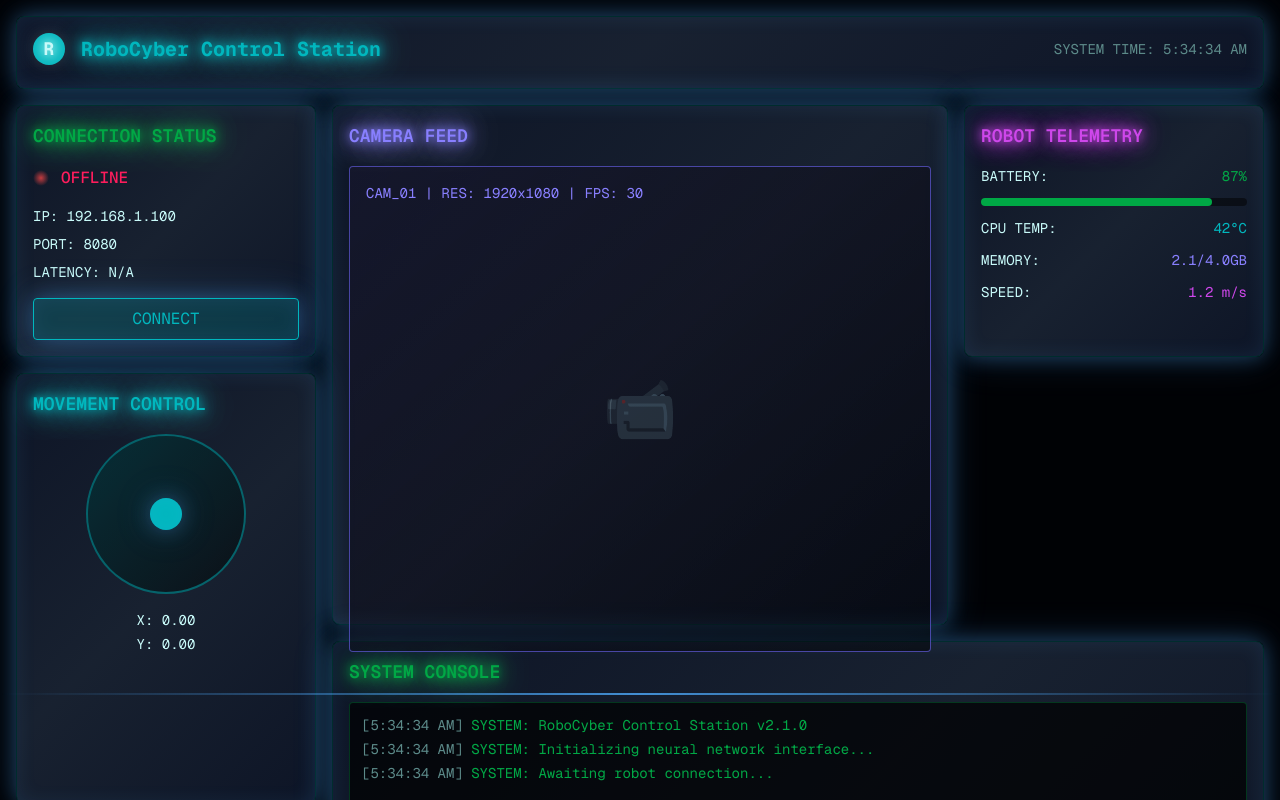
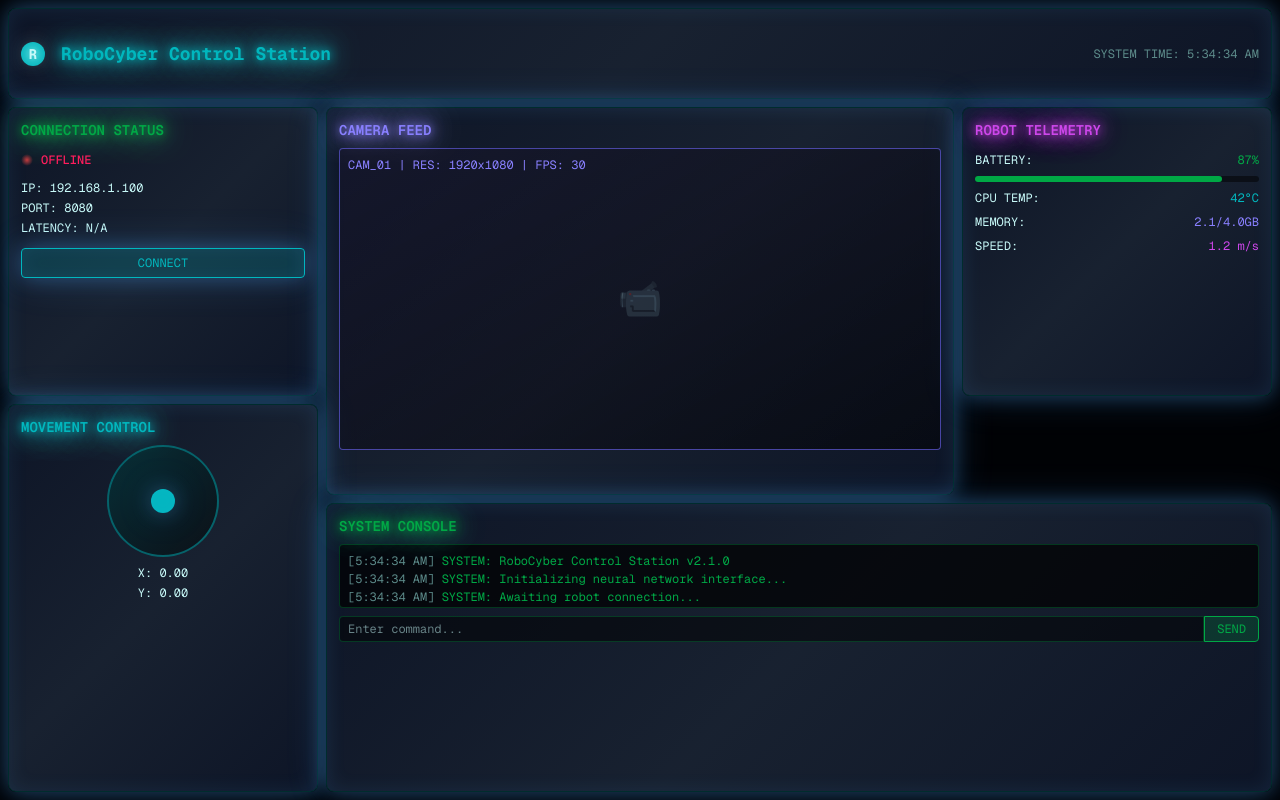
Before and after one commit to OsawaKousei/web_robot_controller, a Next.js app: page / in a window 1280 px wide. Shown: the top 800 px of the page. Built offline with nearby package versions, Linux system fonts and the light colour scheme.

Commit message:
配置変更

```diff
--- a/src/app/globals.css
+++ b/src/app/globals.css
@@ -146,20 +146,3 @@
   0%, 100% { opacity: 1; }
   50% { opacity: 0.5; }
 }
-
-@keyframes scan-line {
-  0% { transform: translateY(-100%); }
-  100% { transform: translateY(100vh); }
-}
-
-.scan-line {
-  position: fixed;
-  top: 0;
-  left: 0;
-  right: 0;
-  height: 2px;
-  background: linear-gradient(90deg, transparent, rgba(79, 172, 254, 0.8), transparent);
-  animation: scan-line 3s linear infinite;
-  z-index: 1000;
-  pointer-events: none;
-}
--- a/src/app/layout.tsx
+++ b/src/app/layout.tsx
@@ -27,7 +27,6 @@ export default function RootLayout({
       <body
         className={`${geistSans.variable} ${geistMono.variable} antialiased`}
       >
-        <div className="scan-line"></div>
         {children}
       </body>
     </html>
--- a/src/app/page.tsx
+++ b/src/app/page.tsx
@@ -75,52 +75,52 @@ export default function Home() {
   }, []);
 
   return (
-    <div className="min-h-screen bg-background text-foreground p-4 grid grid-cols-12 grid-rows-12 gap-4">
+    <div className="h-screen bg-background text-foreground p-2 grid grid-cols-12 grid-rows-8 gap-2 overflow-hidden">
       {/* Header */}
-      <header className="col-span-12 row-span-1 panel-gradient border border-panel-border rounded-lg p-4 cyber-glow">
-        <div className="flex items-center justify-between">
+      <header className="col-span-12 row-span-1 panel-gradient border border-panel-border rounded-lg p-3 cyber-glow">
+        <div className="flex items-center justify-between h-full">
           <div className="flex items-center space-x-4">
-            <div className="w-8 h-8 bg-cyber-blue rounded-full neon-text flex items-center justify-center">
-              <span className="text-lg font-bold">R</span>
+            <div className="w-6 h-6 bg-cyber-blue rounded-full neon-text flex items-center justify-center">
+              <span className="text-sm font-bold">R</span>
             </div>
-            <h1 className="text-xl font-bold neon-text text-cyber-blue">
+            <h1 className="text-lg font-bold neon-text text-cyber-blue">
               RoboCyber Control Station
             </h1>
           </div>
-          <div className="text-sm text-muted-foreground">
+          <div className="text-xs text-muted-foreground">
             SYSTEM TIME: {new Date().toLocaleTimeString()}
           </div>
         </div>
       </header>
 
       {/* Connection Panel */}
-      <div className="col-span-3 row-span-3 panel-gradient border border-panel-border rounded-lg p-4 cyber-glow">
-        <h2 className="text-lg font-semibold mb-4 text-cyber-green neon-text">
+      <div className="col-span-3 row-span-3 panel-gradient border border-panel-border rounded-lg p-3 cyber-glow">
+        <h2 className="text-sm font-semibold mb-3 text-cyber-green neon-text">
           CONNECTION STATUS
         </h2>
-        <div className="space-y-4">
-          <div className="flex items-center space-x-3">
+        <div className="space-y-3">
+          <div className="flex items-center space-x-2">
             <div
-              className={`w-4 h-4 rounded-full ${
+              className={`w-3 h-3 rounded-full ${
                 isConnected ? "status-online" : "status-offline"
               }`}
             ></div>
             <span
-              className={`font-medium ${
+              className={`font-medium text-xs ${
                 isConnected ? "text-cyber-green" : "text-destructive"
               }`}
             >
               {isConnected ? "ONLINE" : "OFFLINE"}
             </span>
           </div>
-          <div className="space-y-2 text-sm">
+          <div className="space-y-1 text-xs">
             <div>IP: 192.168.1.100</div>
             <div>PORT: 8080</div>
             <div>LATENCY: {isConnected ? "12ms" : "N/A"}</div>
           </div>
           <button
             onClick={toggleConnection}
-            className={`w-full py-2 px-4 rounded border transition-all duration-300 ${
+            className={`w-full py-1.5 px-3 rounded border transition-all duration-300 text-xs ${
               isConnected
                 ? "bg-destructive/20 border-destructive text-destructive hover:bg-destructive/30"
                 : "bg-cyber-blue/20 border-cyber-blue text-cyber-blue hover:bg-cyber-blue/30 cyber-glow"
@@ -132,39 +132,39 @@ export default function Home() {
       </div>
 
       {/* Camera Monitor */}
-      <div className="col-span-6 row-span-6 panel-gradient border border-panel-border rounded-lg p-4 cyber-glow">
-        <h2 className="text-lg font-semibold mb-4 text-cyber-purple neon-text">
+      <div className="col-span-6 row-span-4 panel-gradient border border-panel-border rounded-lg p-3 cyber-glow">
+        <h2 className="text-sm font-semibold mb-2 text-cyber-purple neon-text">
           CAMERA FEED
         </h2>
-        <div className="w-full h-full bg-black/50 border border-cyber-purple/50 rounded relative overflow-hidden">
+        <div className="w-full h-5/6 bg-black/50 border border-cyber-purple/50 rounded relative overflow-hidden">
           <div className="absolute inset-0 bg-gradient-to-br from-cyber-purple/10 to-transparent"></div>
-          <div className="absolute top-4 left-4 text-cyber-purple text-sm">
+          <div className="absolute top-2 left-2 text-cyber-purple text-xs">
             CAM_01 | RES: 1920x1080 | FPS: 30
           </div>
           <div className="absolute inset-0 flex items-center justify-center">
-            <div className="text-6xl text-cyber-purple/30">📹</div>
+            <div className="text-4xl text-cyber-purple/30">📹</div>
           </div>
           {isConnected && (
-            <div className="absolute bottom-4 right-4">
-              <div className="w-3 h-3 bg-cyber-green rounded-full animate-pulse"></div>
+            <div className="absolute bottom-2 right-2">
+              <div className="w-2 h-2 bg-cyber-green rounded-full animate-pulse"></div>
             </div>
           )}
         </div>
       </div>
 
       {/* Robot Stats */}
-      <div className="col-span-3 row-span-3 panel-gradient border border-panel-border rounded-lg p-4 cyber-glow">
-        <h2 className="text-lg font-semibold mb-4 text-cyber-pink neon-text">
+      <div className="col-span-3 row-span-3 panel-gradient border border-panel-border rounded-lg p-3 cyber-glow">
+        <h2 className="text-sm font-semibold mb-3 text-cyber-pink neon-text">
           ROBOT TELEMETRY
         </h2>
-        <div className="space-y-3 text-sm">
+        <div className="space-y-2 text-xs">
           <div className="flex justify-between">
             <span>BATTERY:</span>
             <span className="text-cyber-green">87%</span>
           </div>
-          <div className="w-full bg-black/50 rounded-full h-2">
+          <div className="w-full bg-black/50 rounded-full h-1.5">
             <div
-              className="bg-cyber-green h-2 rounded-full"
+              className="bg-cyber-green h-1.5 rounded-full"
               style={{ width: "87%" }}
             ></div>
           </div>
@@ -184,14 +184,14 @@ export default function Home() {
       </div>
 
       {/* Virtual Joystick */}
-      <div className="col-span-3 row-span-5 panel-gradient border border-panel-border rounded-lg p-4 cyber-glow">
-        <h2 className="text-lg font-semibold mb-4 text-cyber-blue neon-text">
+      <div className="col-span-3 row-span-4 panel-gradient border border-panel-border rounded-lg p-3 cyber-glow">
+        <h2 className="text-sm font-semibold mb-2 text-cyber-blue neon-text">
           MOVEMENT CONTROL
         </h2>
-        <div className="flex flex-col items-center space-y-4">
+        <div className="flex flex-col items-center space-y-2">
           <div
             ref={joystickRef}
-            className="relative w-40 h-40 bg-black/50 rounded-full border-2 border-cyber-blue/50 cursor-pointer"
+            className="relative w-28 h-28 bg-black/50 rounded-full border-2 border-cyber-blue/50 cursor-pointer"
             onMouseDown={() => {
               isDragging.current = true;
             }}
@@ -201,14 +201,14 @@ export default function Home() {
           >
             <div className="absolute inset-0 rounded-full bg-gradient-to-br from-cyber-blue/20 to-transparent"></div>
             <div
-              className="absolute w-8 h-8 bg-cyber-blue rounded-full cyber-glow transition-all duration-100"
+              className="absolute w-6 h-6 bg-cyber-blue rounded-full cyber-glow transition-all duration-100"
               style={{
-                left: `calc(50% + ${joystickPosition.x * 60}px - 16px)`,
-                top: `calc(50% + ${-joystickPosition.y * 60}px - 16px)`,
+                left: `calc(50% + ${joystickPosition.x * 44}px - 12px)`,
+                top: `calc(50% + ${-joystickPosition.y * 44}px - 12px)`,
               }}
             ></div>
           </div>
-          <div className="text-center text-sm space-y-1">
+          <div className="text-center text-xs space-y-1">
             <div>X: {joystickPosition.x.toFixed(2)}</div>
             <div>Y: {joystickPosition.y.toFixed(2)}</div>
           </div>
@@ -216,25 +216,25 @@ export default function Home() {
       </div>
 
       {/* Console */}
-      <div className="col-span-9 row-span-5 panel-gradient border border-panel-border rounded-lg p-4 cyber-glow">
-        <h2 className="text-lg font-semibold mb-4 text-cyber-green neon-text">
+      <div className="col-span-9 row-span-3 panel-gradient border border-panel-border rounded-lg p-3 cyber-glow">
+        <h2 className="text-sm font-semibold mb-2 text-cyber-green neon-text">
           SYSTEM CONSOLE
         </h2>
-        <div className="h-32 bg-black/70 border border-cyber-green/30 rounded p-3 overflow-y-auto font-mono text-sm">
+        <div className="h-16 bg-black/70 border border-cyber-green/30 rounded p-2 overflow-y-auto font-mono text-xs">
           {consoleOutput.map((line, index) => (
-            <div key={index} className="text-cyber-green mb-1">
-              <span className="text-muted-foreground">
+            <div key={index} className="text-cyber-green mb-0.5">
+              <span className="text-muted-foreground text-xs">
                 [{new Date().toLocaleTimeString()}]
               </span>{" "}
               {line}
             </div>
           ))}
         </div>
-        <div className="mt-3 flex">
+        <div className="mt-2 flex">
           <input
             type="text"
             placeholder="Enter command..."
-            className="flex-1 bg-black/50 border border-cyber-green/30 rounded-l px-3 py-2 text-sm focus:outline-none focus:border-cyber-green"
+            className="flex-1 bg-black/50 border border-cyber-green/30 rounded-l px-2 py-1 text-xs focus:outline-none focus:border-cyber-green"
             onKeyPress={(e) => {
               if (e.key === "Enter" && e.currentTarget.value) {
                 addConsoleMessage(e.currentTarget.value);
@@ -242,7 +242,7 @@ export default function Home() {
               }
             }}
           />
-          <button className="px-4 py-2 bg-cyber-green/20 border border-cyber-green text-cyber-green rounded-r hover:bg-cyber-green/30 transition-colors">
+          <button className="px-3 py-1 bg-cyber-green/20 border border-cyber-green text-cyber-green rounded-r hover:bg-cyber-green/30 transition-colors text-xs">
             SEND
           </button>
         </div>
```
